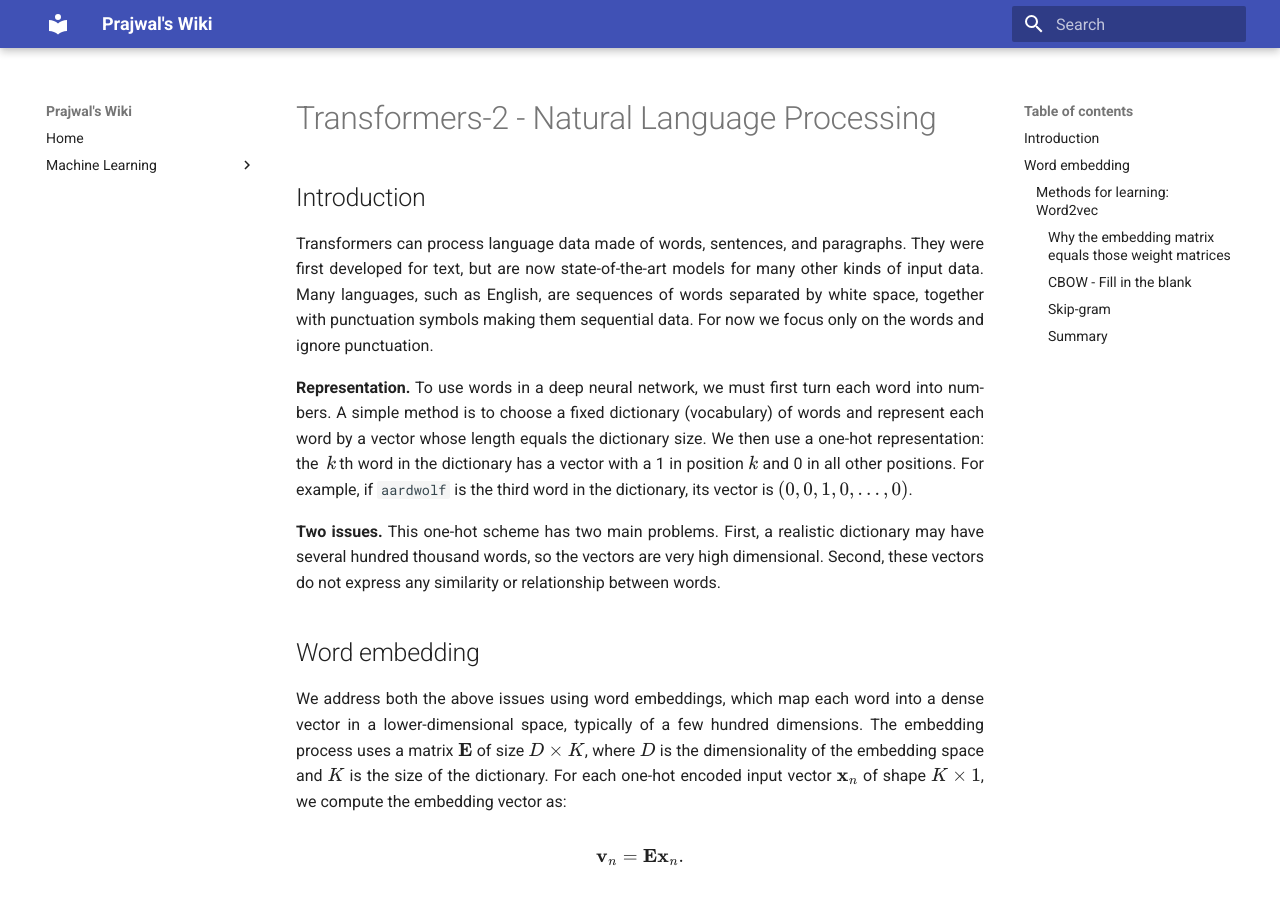
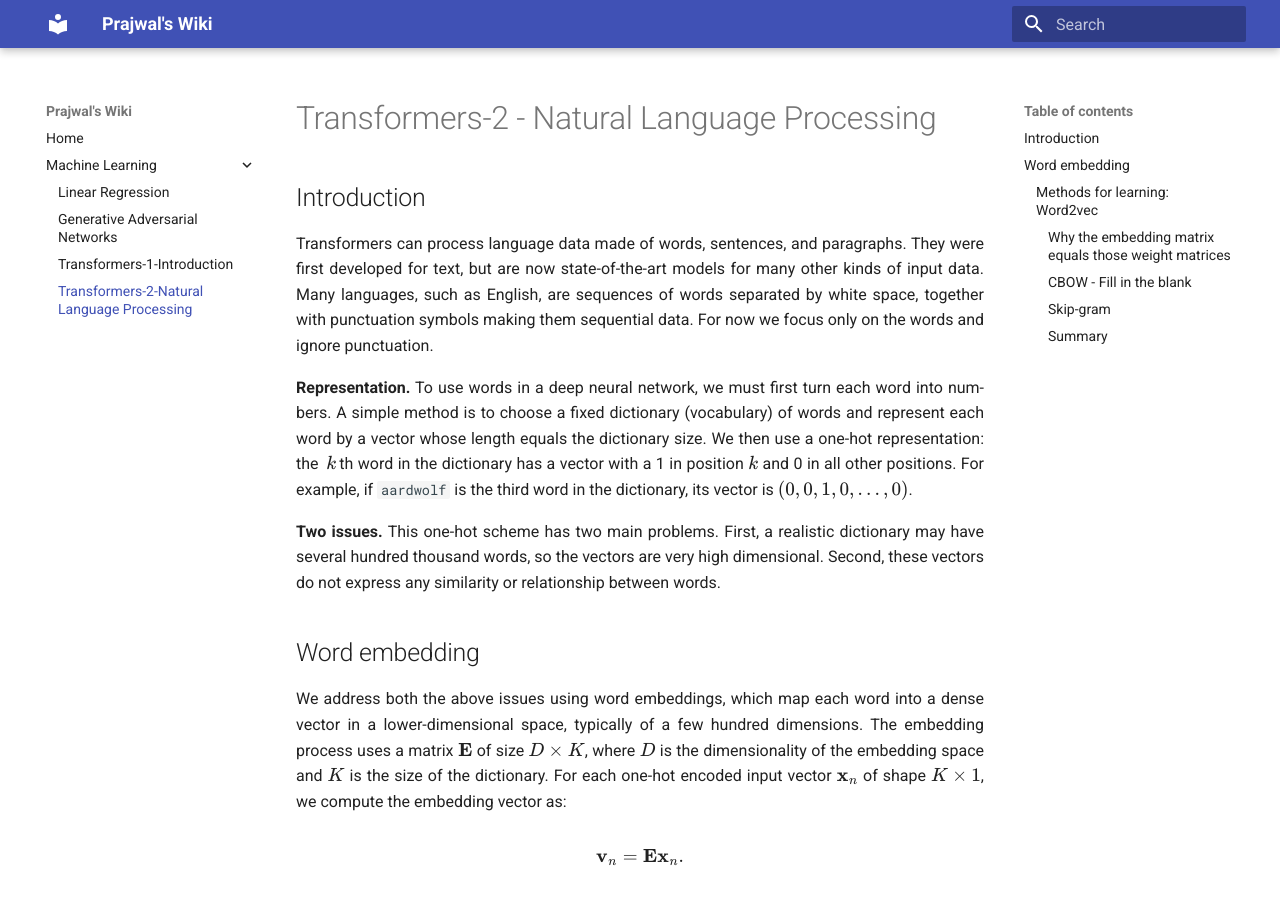
Before and after one commit to pj1911/my-wiki, an MkDocs documentation site: the page built from docs/Transformers-2-NLP.md, in a window 1280 px wide and 900 px high. Built offline with MkDocs 1.6.1 and Material for MkDocs 9.7.7, drawn with Linux system fonts in a browser that asks for light colours.

Commit message:
Update mkdocs.yml

```diff
--- a/mkdocs.yml
+++ b/mkdocs.yml
@@ -9,6 +9,7 @@ nav:
       - Linear Regression: linearRegression.md
       - Generative Adversarial Networks: Generative Adversarial Networks.md
       - Transformers-1-Introduction: Transformers-1-Introduction.md
+      - Transformers-2-Natural Language Processing: Transformers-2-NLP.md
 
 markdown_extensions:
   - admonition
```
